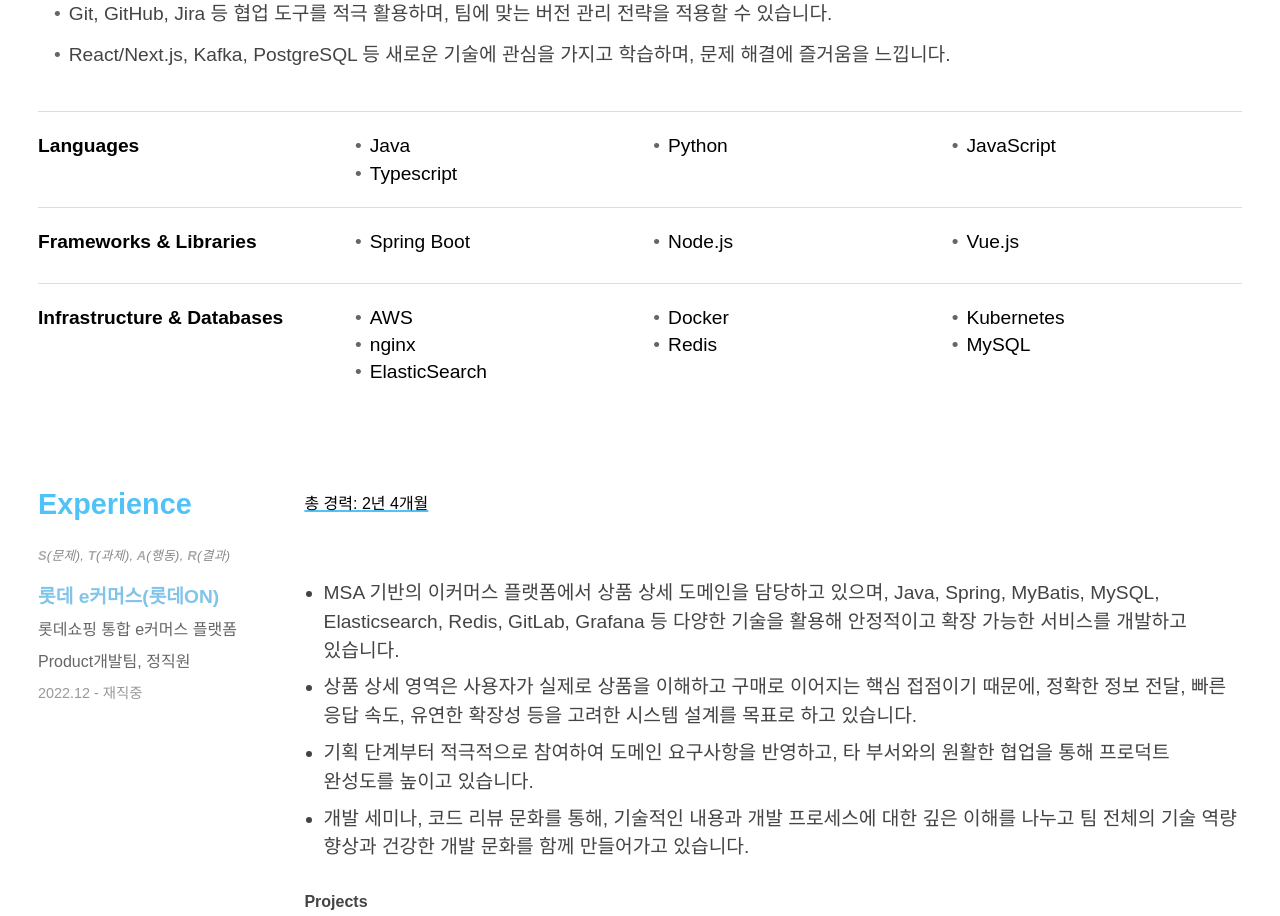
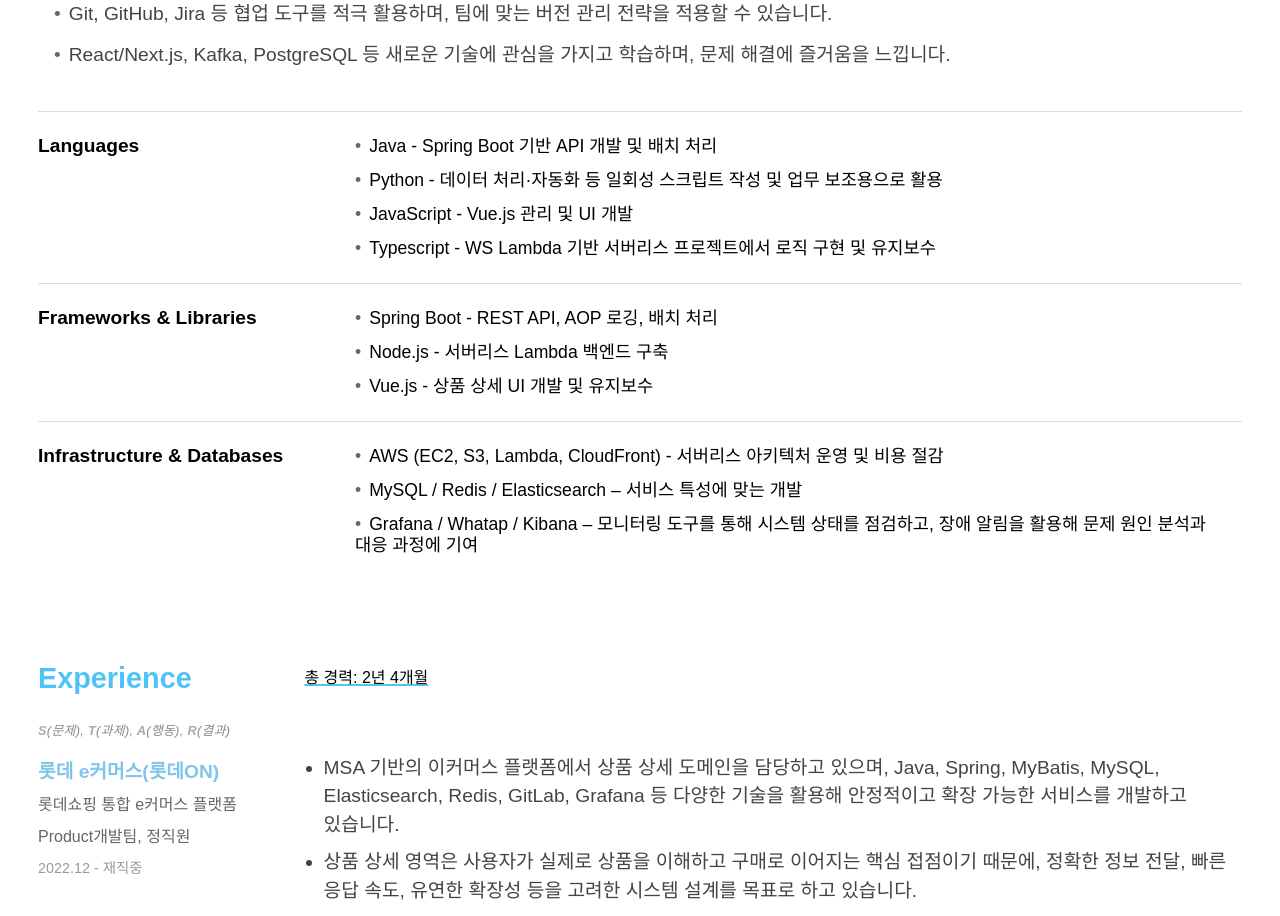
Before and after one commit to JiniEun/jini-log, a Next.js app: page /resume in a window 1280 px wide. Shown: the part 1080-1996 px from the top of the page. Built offline with nearby package versions, Linux system fonts and the light colour scheme.

Commit message:
feat: skill 관련 문구, css 수정

```diff
--- a/src/components/resume/SkillContent.module.scss
+++ b/src/components/resume/SkillContent.module.scss
@@ -52,14 +52,16 @@
 
     .item-list {
       display: grid;
-      grid-template-columns: repeat(3, 1fr);
-      gap: 0.5rem;
+      grid-template-columns: repeat(1, 1fr);
+      gap: 0.8rem;
       padding-left: 1rem;
       width: 75%;
+      word-break: keep-all;
+      line-height: 1.2;
 
       li {
         list-style: none;
-        font-size: 1.2rem;
+        font-size: 1.1rem;
 
         &:before {
           content: '•';
--- a/src/payload/skills.ts
+++ b/src/payload/skills.ts
@@ -1,10 +1,10 @@
 // payload/skills.ts
 export const skills = {
   production: {
-    languages: ['Java', 'Python', 'JavaScript', 'Typescript'],
-    frameworks: ['Spring Boot', 'Node.js', 'Vue.js'],
+    languages: ['Java - Spring Boot 기반 API 개발 및 배치 처리', 'Python - 데이터 처리·자동화 등 일회성 스크립트 작성 및 업무 보조용으로 활용', 'JavaScript - Vue.js 관리 및 UI 개발', 'Typescript - WS Lambda 기반 서버리스 프로젝트에서 로직 구현 및 유지보수'],
+    frameworks: ['Spring Boot - REST API, AOP 로깅, 배치 처리', 'Node.js - 서버리스 Lambda 백엔드 구축', 'Vue.js - 상품 상세 UI 개발 및 유지보수'],
     tools: ['IntelliJ', 'VSCode', 'Git', 'Github', 'Gitlab', 'Jira', 'Confluence'],
-    infrastructure: ['AWS', 'Docker', 'Kubernetes', 'nginx', 'Redis', 'MySQL', 'ElasticSearch'],
+    infrastructure: ['AWS (EC2, S3, Lambda, CloudFront) - 서버리스 아키텍처 운영 및 비용 절감', 'MySQL / Redis / Elasticsearch – 서비스 특성에 맞는 개발', 'Grafana / Whatap / Kibana – 모니터링 도구를 통해 시스템 상태를 점검하고, 장애 알림을 활용해 문제 원인 분석과 대응 과정에 기여'],
   },
   hobby: {
     languages: ['Kotlin'],
```
